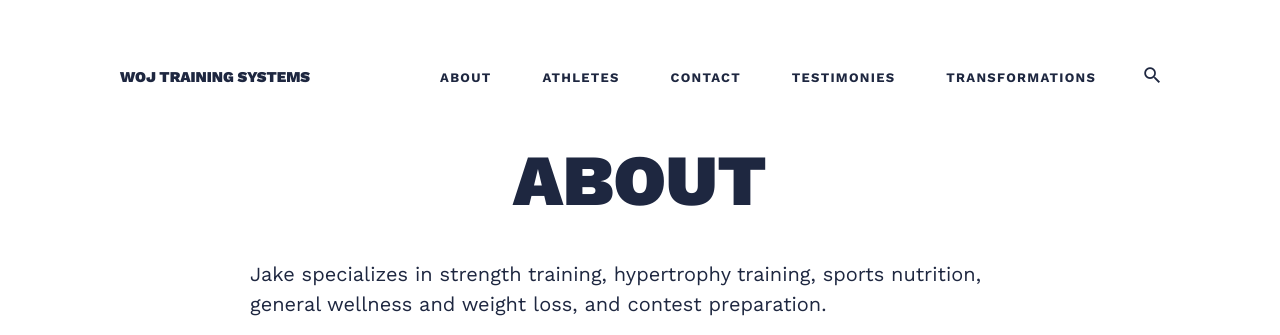
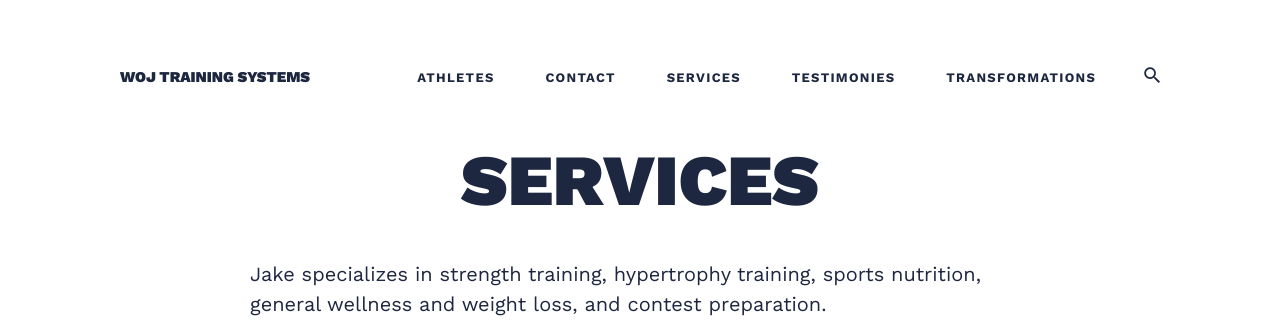
Before and after one commit to wojtrainingsystems/wojtrainingsystems.github.io, a Jekyll site: the page built from _pages/services.md, in a window 1280 px wide, cut to the strip 0-335 px from the top of the page. Built offline with Jekyll 4.4.1, drawn with Linux system fonts in a browser that asks for light colours; nearby versions of some CDN libraries.

Commit message:
Update and rename about.md to services.md

```diff
--- a/_pages/about.md
+++ b/_pages/services.md
@@ -1,7 +1,7 @@
 ---
 layout: page
-title: About
-permalink: /about/
+title: Services
+permalink: /services/
 ---
 
 Jake specializes in strength training, hypertrophy training, sports nutrition, general wellness and weight loss, and contest preparation.
```
